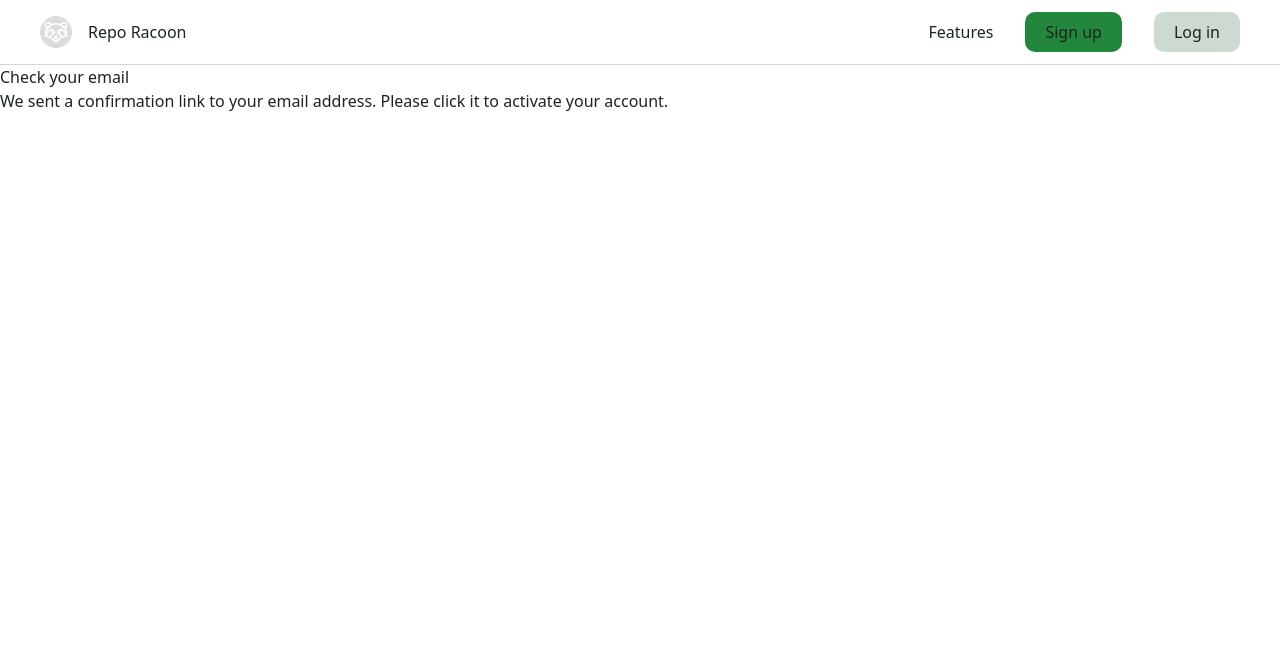
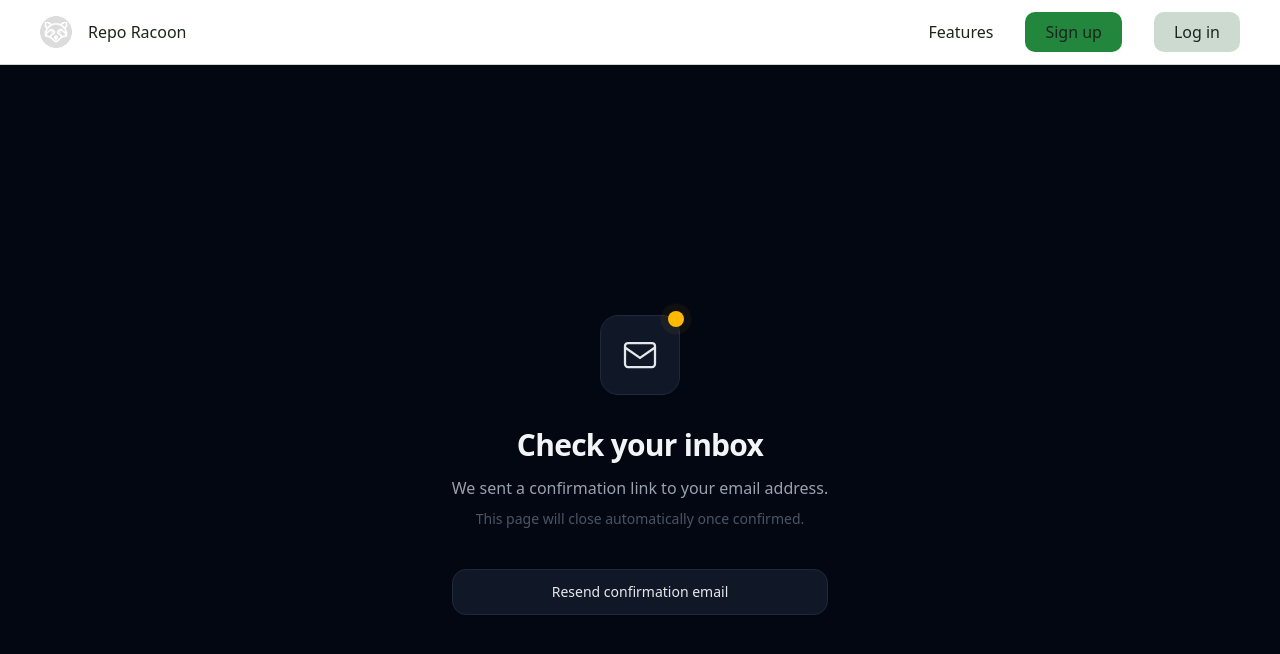
Before and after one commit to 62595-fullstack-gruppe-placeholder/reporacoon, a Next.js app in the folder web/: page /confirm-email/pending in a window 1280 px wide. Shown: the top 654 px of the page. Built offline with nearby package versions, Linux system fonts and the light colour scheme.

Commit message:
added pending mail page

```diff
--- a/web/src/app/api/auth/confirm/route.ts
+++ b/web/src/app/api/auth/confirm/route.ts
@@ -5,7 +5,7 @@ import { cookies } from "next/headers";
 
 export async function GET(req: NextRequest) {
   const token = req.nextUrl.searchParams.get("token");
-  const appUrl = process.env.NEXT_PUBLIC_APP_URL || "http://localhost:3000";
+  const appUrl = process.env.NEXT_PUBLIC_APP_URL || "http://localhost";
   const isJson = req.headers.get("accept")?.includes("application/json");
 
   if (!token) {
@@ -36,7 +36,8 @@ export async function GET(req: NextRequest) {
     return response;
   }
 
-  const response = NextResponse.redirect(new URL("/dashboard", appUrl));
+
+  const response = NextResponse.redirect(new URL("/confirm-email/confirmed", appUrl));
   response.cookies.set("access-token", accessToken, {
     httpOnly: true,
     secure: process.env.NODE_ENV === "production",
--- /dev/null
+++ b/web/src/app/confirm-email/confirmed/page.tsx
@@ -0,0 +1,17 @@
+"use client";
+
+import { useEffect } from "react";
+import { useRouter } from "next/navigation";
+
+export default function ConfirmedPage() {
+  const router = useRouter();
+
+  useEffect(() => {
+    const ch = new BroadcastChannel("email_confirmation");
+    ch.postMessage("confirmed");
+    ch.close();
+    router.replace("/dashboard");
+  }, []);
+
+  return null;
+}
--- a/web/src/app/confirm-email/pending/page.tsx
+++ b/web/src/app/confirm-email/pending/page.tsx
@@ -1,8 +1,75 @@
+"use client";
+
+import { useEffect, useState } from "react";
+
 export default function ConfirmEmailPendingPage() {
+  const [resent, setResent] = useState(false);
+  const [loading, setLoading] = useState(false);
+  const [dots, setDots] = useState(".");
+
+  useEffect(() => {
+    const interval = setInterval(() => {
+      setDots((d) => (d.length >= 3 ? "." : d + "."));
+    }, 600);
+    return () => clearInterval(interval);
+  }, []);
+
+  useEffect(() => {
+    const channel = new BroadcastChannel("email_confirmation");
+    channel.onmessage = (e) => {
+      if (e.data === "confirmed") {
+        channel.close();
+        window.location.href = "/dashboard";
+      }
+    };
+    return () => channel.close();
+  }, []);
+
+  const handleResend = async () => {
+    setLoading(true);
+    const email = localStorage.getItem("pending_confirmation_email") ?? "";
+    await fetch("/api/auth/resend", {
+      method: "POST",
+      headers: { "Content-Type": "application/json" },
+      body: JSON.stringify({ email }),
+    });
+    setLoading(false);
+    setResent(true);
+    setTimeout(() => setResent(false), 4000);
+  };
+
   return (
-    <main>
-      <h1>Check your email</h1>
-      <p>We sent a confirmation link to your email address. Please click it to activate your account.</p>
+    <main className="min-h-screen flex items-center justify-center bg-gray-950">
+      <div className="text-center max-w-md px-6">
+        <div className="relative inline-block mb-8">
+          <div className="w-20 h-20 rounded-2xl bg-gray-900 border border-gray-800 flex items-center justify-center mx-auto">
+            <svg width="36" height="36" viewBox="0 0 24 24" fill="none" stroke="currentColor" strokeWidth="1.5" className="text-gray-200">
+              <rect x="2" y="4" width="20" height="16" rx="2" />
+              <path d="M2 7l10 7 10-7" />
+            </svg>
+          </div>
+          <span className="absolute -top-1 -right-1 w-4 h-4 rounded-full bg-amber-400 animate-ping opacity-75" />
+          <span className="absolute -top-1 -right-1 w-4 h-4 rounded-full bg-amber-400" />
+        </div>
+
+        <h1 className="text-3xl font-semibold text-gray-100 mb-3 tracking-tight">
+          Check your inbox
+        </h1>
+        <p className="text-gray-400 text-base leading-relaxed mb-2">
+          We sent a confirmation link to your email address.
+        </p>
+        <p className="text-gray-600 text-sm mb-10">
+          This page will close automatically once confirmed{dots}
+        </p>
+
+        <button
+          onClick={handleResend}
+          disabled={loading || resent}
+          className="w-full py-3 px-6 rounded-xl border border-gray-800 bg-gray-900 text-gray-200 text-sm font-medium transition-all hover:border-gray-700 hover:bg-gray-800 disabled:opacity-40 disabled:cursor-not-allowed"
+        >
+          {resent ? "✓ Email sent" : loading ? "Sending…" : "Resend confirmation email"}
+        </button>
+      </div>
     </main>
   );
 }
```
